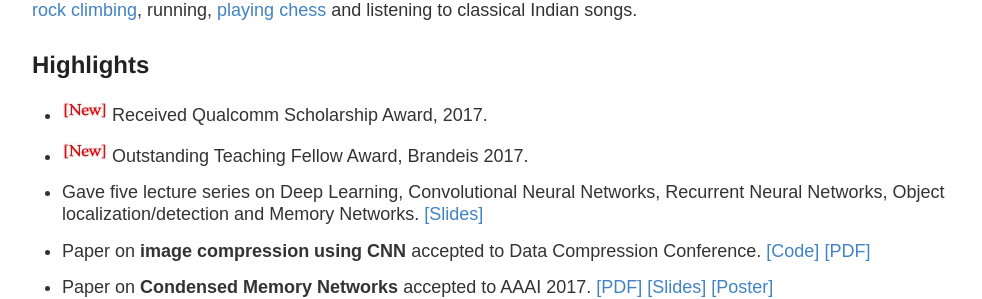
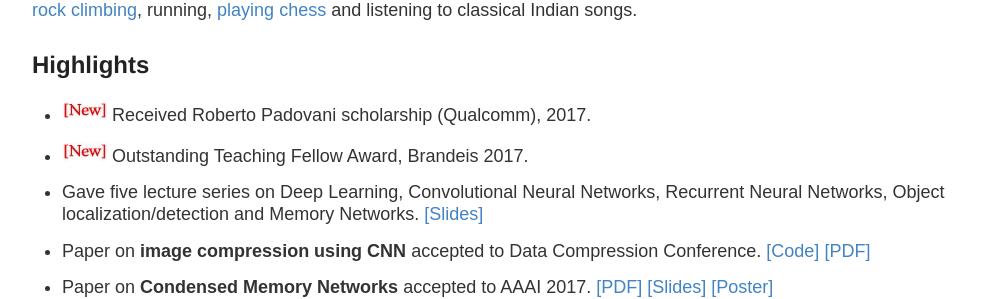
Before and after one commit to iamaaditya/iamaaditya.github.io, a Jekyll site: the page built from about/index.md, in a window 1280 px wide and 900 px high. Shown: the part 385-684 px from the top of the window, without its empty margins (84-1066 px from the left). Built offline with Jekyll 4.4.1, drawn with Linux system fonts in a browser that asks for light colours; some web fonts are replaced.

Commit message:
scholarship name update

```diff
--- a/about/index.md
+++ b/about/index.md
@@ -18,9 +18,9 @@ I am a PhD Student at [Brandeis University](http://www.brandeis.edu/), Boston. M
 
 ## Highlights
 
-* <img src="https://raw.githubusercontent.com/iamaaditya/iamaaditya.github.io/master/images/new.jpg" height="80%"/> Received Qualcomm Scholarship Award, 2017.
+* <img src="https://raw.githubusercontent.com/iamaaditya/iamaaditya.github.io/master/images/new.jpg" height="70%"/> Received Roberto Padovani scholarship (Qualcomm), 2017.
 
-* <img src="https://raw.githubusercontent.com/iamaaditya/iamaaditya.github.io/master/images/new.jpg" height="80%" /> Outstanding Teaching Fellow Award, Brandeis 2017.
+* <img src="https://raw.githubusercontent.com/iamaaditya/iamaaditya.github.io/master/images/new.jpg" height="70%" /> Outstanding Teaching Fellow Award, Brandeis 2017.
 
 * Gave five lecture series on Deep Learning, Convolutional Neural Networks, Recurrent Neural Networks, Object localization/detection and Memory Networks. [[Slides]](http://iamaaditya.github.io/notes/CS175/)
 
```
